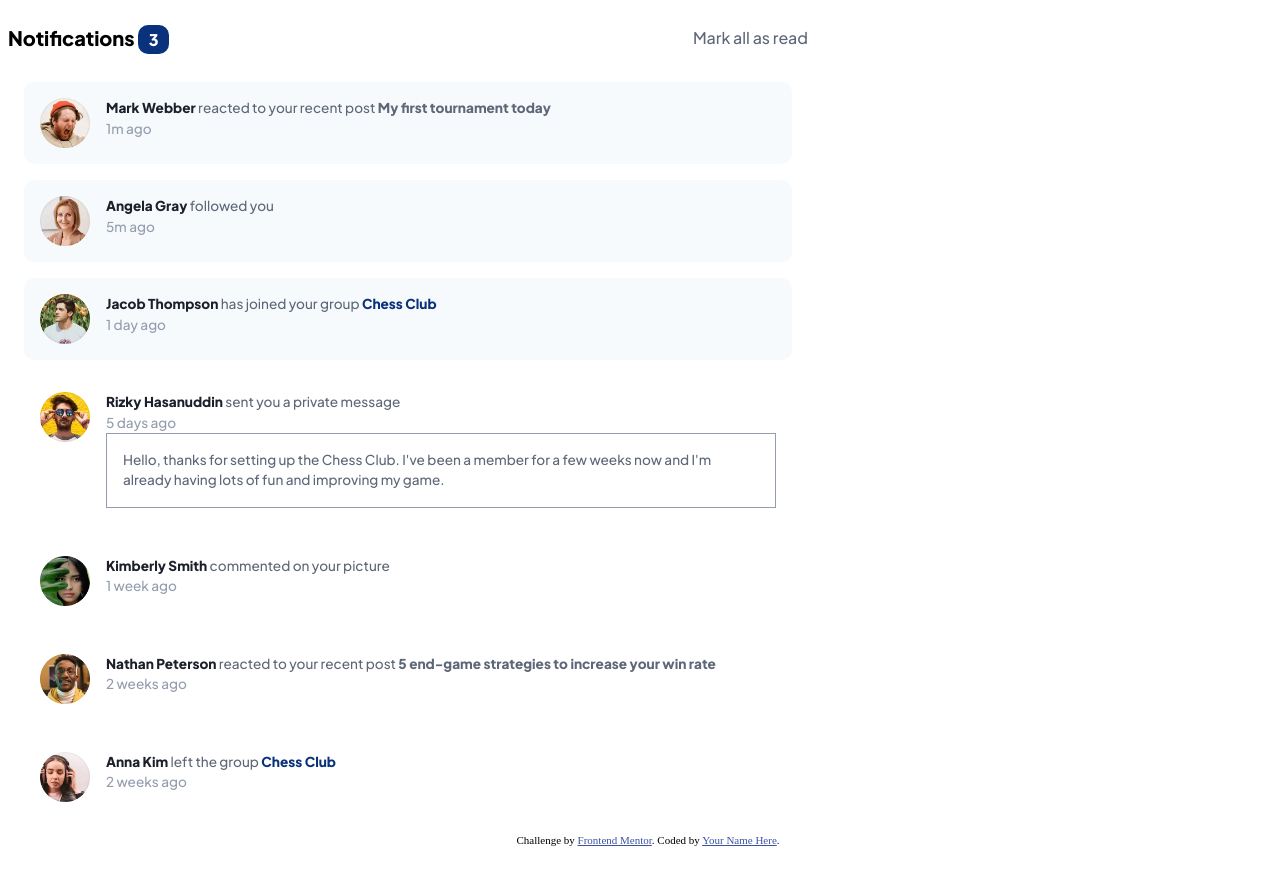
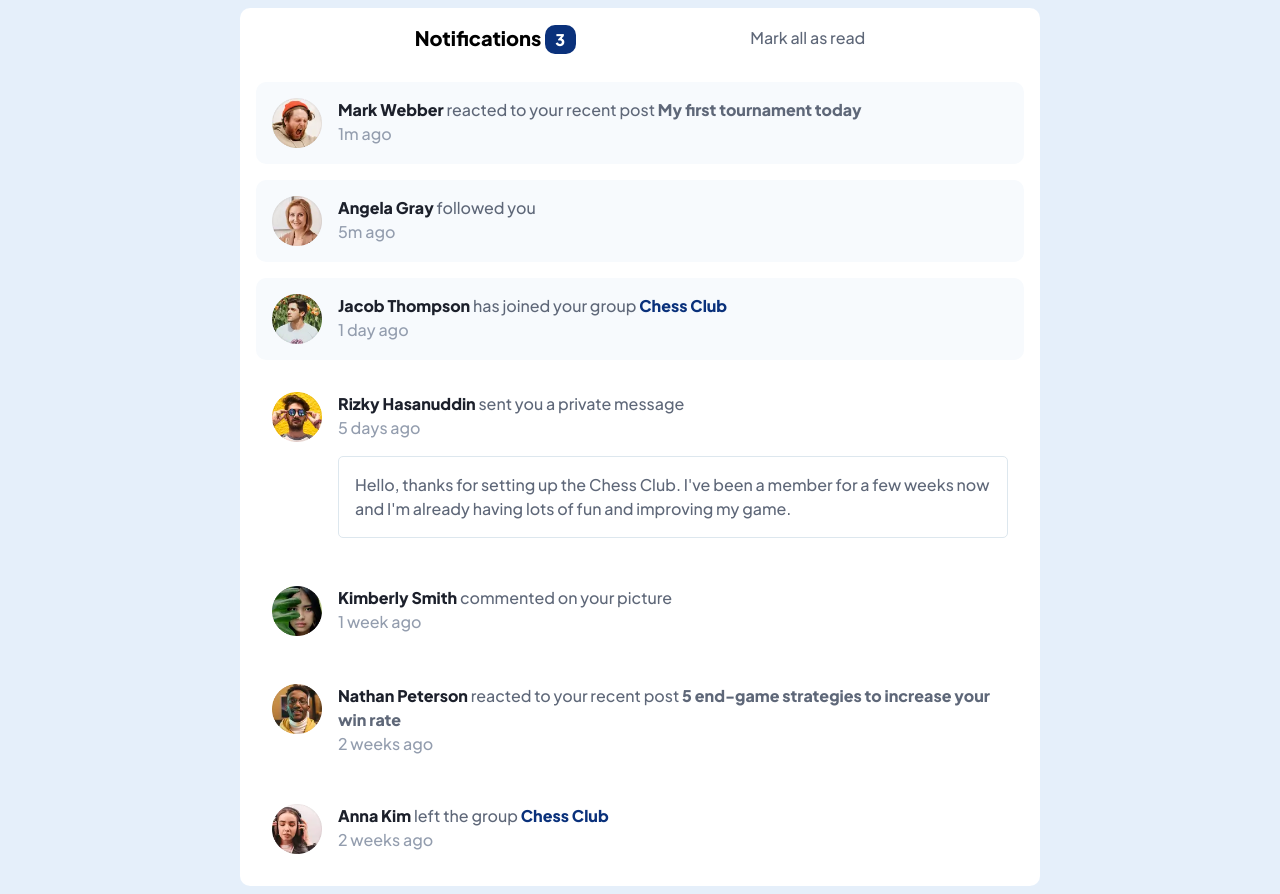
Before and after one commit to kelbri10/Frontend-Mentor-Notification-Page, a plain HTML site: page index.html in a window 1280 px wide. Before the commit the page ends 854 px from the top, so only its background shows below. Drawn offline with Linux system fonts and the light colour scheme.

Commit message:
adjusted body height, adjusted coloring, changed font size

```diff
--- a/index.html
+++ b/index.html
@@ -91,10 +91,5 @@
   </main>
 
 
-
-  <div class="attribution">
-    Challenge by <a href="https://www.frontendmentor.io?ref=challenge" target="_blank">Frontend Mentor</a>.
-    Coded by <a href="#">Your Name Here</a>.
-  </div>
 </body>
 </html>
--- a/style.scss
+++ b/style.scss
@@ -20,16 +20,23 @@ $fw-veryBold: 800;
 }
 
 body{
-    width: 100%;
+     min-height: 100vh;
+    background-color: $lightGrayBlue01;
+     display: flex;
+     flex-direction: column;
+     justify-content: center;
+     align-items: center;
 }
 
 main{
     font-family: $font-stack;
     width: min(90%, 800px);
+    background-color: $white;
+    border-radius: 10px;
     nav{
         display: flex;
         flex-direction: row;
-        justify-content: space-between;
+        justify-content: space-evenly;
         align-items: center;
 
         h1{
@@ -53,13 +60,14 @@ main{
 }
 
 section{
+
     &.text__wrapper{
         display: flex;
         flex-direction: row;
         gap: 1rem;
         margin: 1rem;
         padding: 1rem;
-        font-size: 0.85rem;
+        font-size: $font-size;
 
         &.newNotification{
             background-color: $veryLightGrayBlue;
@@ -82,23 +90,28 @@ section{
                 margin: 0;
                 line-height: 1.5;
                 .post__author{
+                    cursor: pointer;
                     color: $veryDarkBlue;
                     font-weight: $fw-veryBold;
                 }
                 a.post__group{
                     @include link;
                     color: $blue;
+                    cursor: pointer;
                 }
                 a.post__link{
                     @include link;
                     color: $darkGrayBlue;
+                    cursor: pointer;
                 }
             }
             p.post__time{
                 color: $grayBlue;
             }
             p.message__container{
-                 border: 1px solid $grayBlue;
+                 border: 1px solid $lightGrayBlue02;
+                 border-radius: 5px;
+                 margin-top: 1rem;
                  padding: 1rem;
             }
         }
```
Also changed, not shown: style.css, 1 other file.
